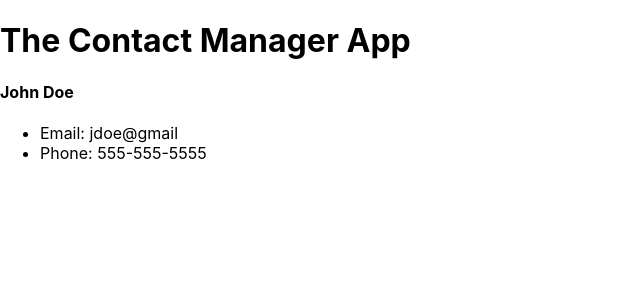
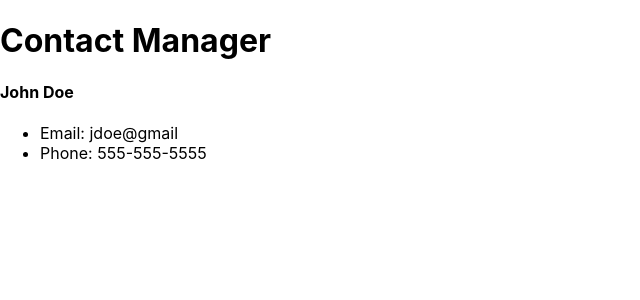
Before and after one commit to rcallaby/React-Projects, a React (Create React App) app in the folder BradReactCourse/contactmanager/: page / in a window 1280 px wide. Shown: the top 300 px of the page, without its empty margins (0-640 px from the left). Built offline with nearby package versions, Linux system fonts and the light colour scheme.

Commit message:
Just added some more minor changes

```diff
--- a/BradReactCourse/contactmanager/src/App.js
+++ b/BradReactCourse/contactmanager/src/App.js
@@ -1,12 +1,13 @@
 import React, { Component } from 'react';
 import Contacts from './components/Contacts';
+import Header from './components/Header';
 import './App.css';
 
 class App extends Component {
   render() {
 
    return <div classname="app">
-       <h1>The Contact Manager App</h1>
+          <Header />
           <Contacts />
       </div>
   }
--- /dev/null
+++ b/BradReactCourse/contactmanager/src/components/Header.js
@@ -0,0 +1,11 @@
+import React from 'react'
+
+const Header = () => {
+  return (
+    <div>
+      <h1>Contact Manager</h1>
+    </div>
+  )
+}
+
+export default Header;
```
